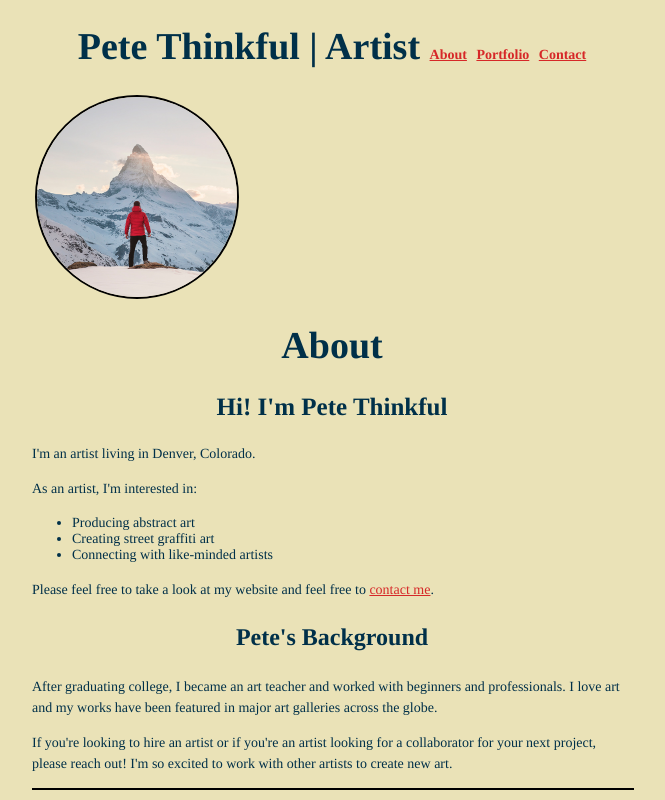
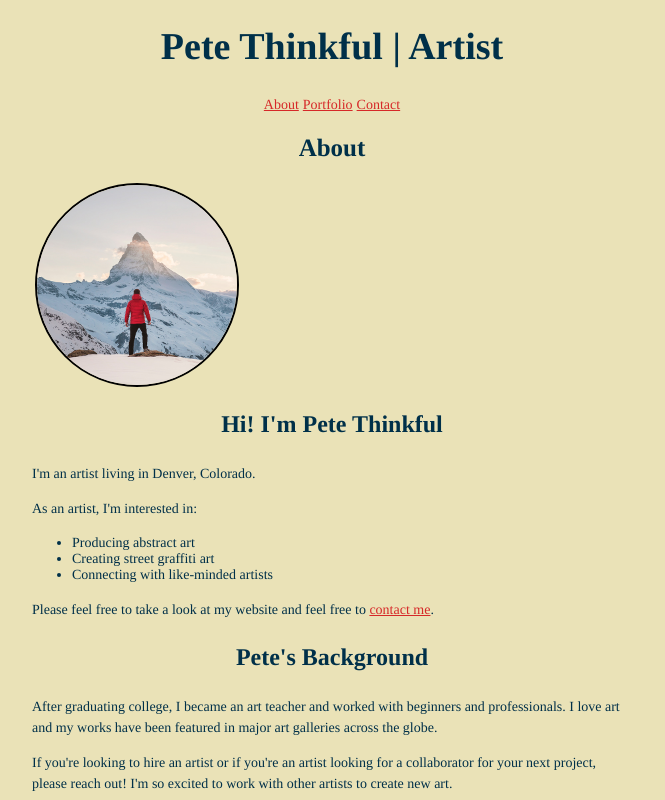
Before and after one commit to Lizzie214/Pete-Thinkful-2, a plain HTML site: page index.html in a window 1280 px wide. Shown: the top 800 px of the page, without its empty margins (308-973 px from the left). Drawn offline with nearby package versions, Linux system fonts and the light colour scheme.

Commit message:
Add files via upload

```diff
--- a/index.html
+++ b/index.html
@@ -10,24 +10,34 @@
   <link href="style.css" rel="stylesheet" type="text/css">
 </head>
 
-<body>
   <header>
-    <h1>Pete Thinkful | Artist
-  <a href="#about">About</a>
+<div class="container">
+    <section class="Pete" id= "Pete">
+      <h1> Pete Thinkful | Artist</h1>
+    <nav class="nav-links">
+      <a href="#about">About</a>
       <a href="#portfolio">Portfolio</a>
-      <a href="#contact">Contact</a></h1>
+      <a href="#contact">Contact</a>
 
+    </div>
+    </nav>
   </header>
 
+<body>
+
+ <div>
+   <h2> About</h2>
+ </div>
+
   <div class="container">
-    <section class="about-section" id="about">
+    <section class="hi-section" id="hi">
       <img
         class="image-circle"
         src="images/pete-thinkful.png"
         alt="Pete Thinkful"/>
       <div class="about-content">
-        <h1>About</h1>
-        <h2>Hi! I'm Pete Thinkful</h2>
+
+        <h3>Hi! I'm Pete Thinkful</h3>
         <p>I'm an artist living in Denver, Colorado.</p>
         <p>As an artist, I'm interested in:</p>
         <ul>
@@ -38,6 +48,7 @@
         <p>Please feel free to take a look at my website and feel free to <a href="#">contact me</a>.</p>
       </div>
     </section>
+
 
     <section>
       <h3>Pete's Background</h3>
```
